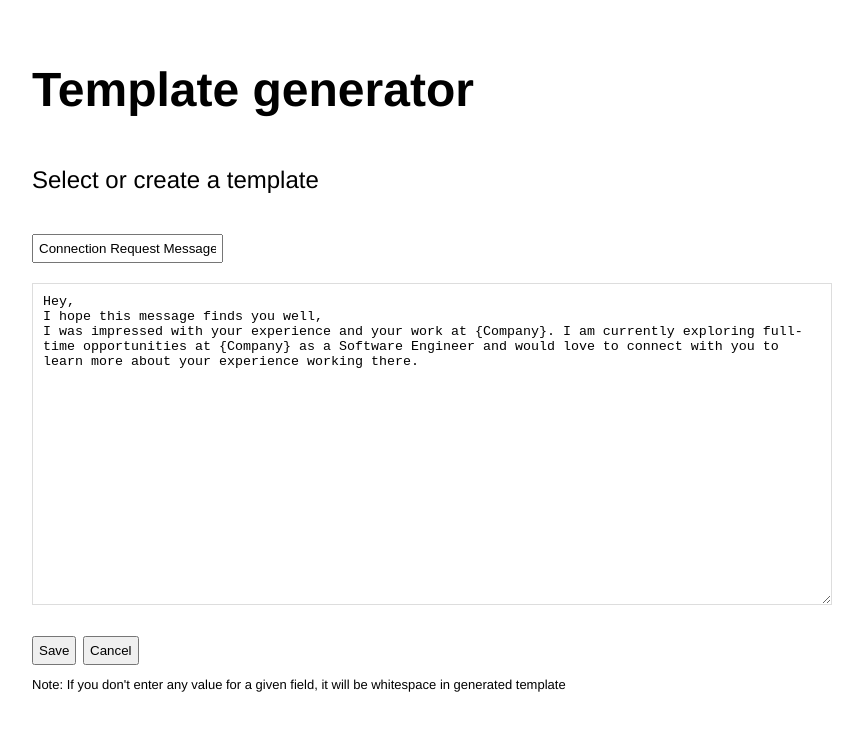
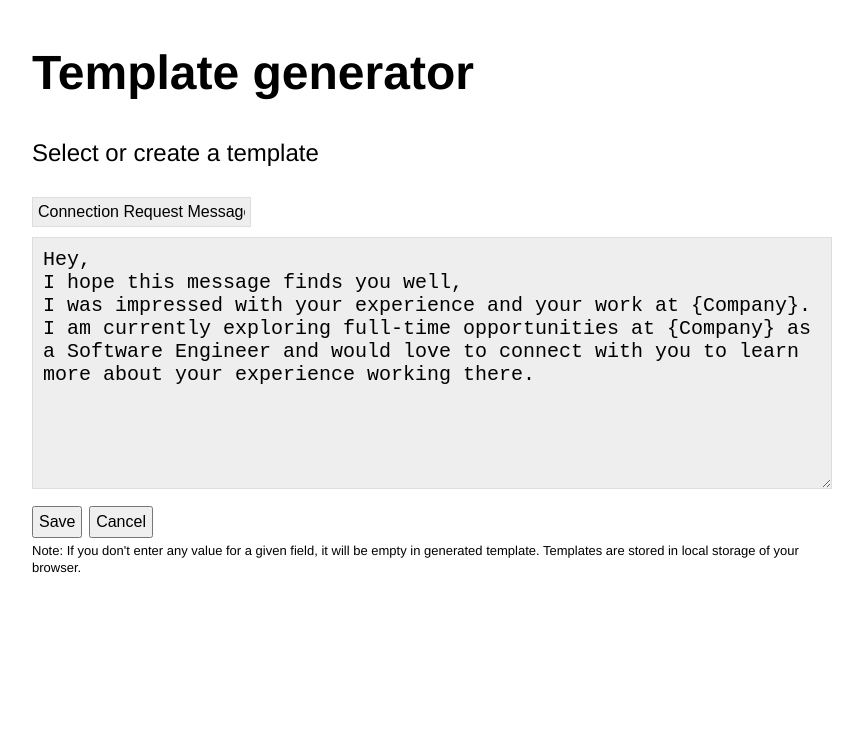
Before and after one commit to parthvyas7/template-generator, a plain HTML site: page index.html in a window 1280 px wide. Both pictures are taken after a click on the button "Edit Template". Shown: the whole page, without its empty margins (208-1071 px from the left). Drawn offline with Linux system fonts and the light colour scheme.

Commit message:
Some polishing & changed templates

```diff
--- a/index.html
+++ b/index.html
@@ -7,9 +7,8 @@
     <style>
       body {
         font-family: Helvetica, sans-serif;
-        line-height: 1.6;
-        margin: 0;
-        padding: 20px;
+        line-height: 1.3;
+        padding: 10px 20px;
         max-width: 800px;
         margin: 0 auto;
         font-size: x-large;
@@ -18,8 +17,13 @@
       input,
       button,
       textarea {
-        margin: 10px 0;
+        margin: 5px 0;
         padding: 5px;
+        font-size: medium;
+      }
+      input {
+        background-color: #eee;
+        border: 1px solid #ddd;
       }
       #output,
       #templateContent {
@@ -28,6 +32,8 @@
         border: 1px solid #ddd;
         width: 100%;
         box-sizing: border-box;
+        background-color: #eee;
+        font-size: x-large;
       }
       .hidden {
         display: none;
@@ -42,25 +48,31 @@
     <h1>Template generator</h1>
     <p>Select or create a template</p>
     <div id="templateSelection">
-      <select id="templateSelect" title="Select Template"></select>
-      <button id="editBtn" title="Edit Template">Edit Template</button>
-      <button id="newBtn" title="New Template">New Template</button>
-      <button id="deleteBtn" title="Delete Template">Delete Template</button>
+      <select id="templateSelect"></select>
+      <button id="editBtn">Edit Template</button>
+      <button id="newBtn">New Template</button>
+      <button id="deleteBtn">Delete Template</button>
     </div>
     <div id="templateEditor" class="hidden">
       <input id="templateName" type="text" placeholder="Template Name" />
-      <textarea id="templateContent" rows="20" cols="30"></textarea>
-      <button id="saveBtn" title="Save">Save</button>
-      <button id="cancelBtn" title="Cancel">Cancel</button>
+      <textarea
+        id="templateContent"
+        rows="10"
+        placeholder="Template Contents"
+      ></textarea>
+      <button id="saveBtn">Save</button>
+      <button id="cancelBtn">Cancel</button>
     </div>
     <div id="placeholders"></div>
     <button id="generateBtn" title="Generate">Generate</button>
-    <button id="copyBtn" title="Copy">Copy</button>
+    <button id="copyBtn">Copy</button>
+    <button id="clearBtn">Clear</button>
     <span id="copyMsg" class="hidden">Copied!</span>
     <pre id="output" class="hidden"></pre>
     <span class="psMsg"
-      >Note: If you don't enter any value for a given field, it will be
-      whitespace in generated template</span
+      >Note: If you don't enter any value for a given field, it will be empty in
+      generated template. Templates are stored in local storage of your
+      browser.</span
     >
     <script>
       let templates = {};
@@ -81,10 +93,12 @@
               "Thank you for agreeing to be a reference for me. I really appreciate it. Would it be possible for you to also provide feedback or suggestions on my skills and qualifications? I want to make sure I'm presenting myself in the best possible light, and any insights you can offer would be greatly appreciated",
             "Reply to Rejections":
               "Dear Recruiting Team,\n\nThank you for considering my application for the position of {Position}. While I am disappointed to hear that my qualifications did not meet your current needs, I appreciate your prompt response and the opportunity to apply.\n\nI am eager to improve my skills and qualifications in order to become a more competitive candidate in the future. I would be grateful if you could provide me with feedback or suggestions on where my profile or skills may not have met your expectations for this role. This feedback will be helpful for me to identify areas of improvement and refine my job search strategy.\nThank you for your time and consideration, and I look forward to the possibility of future opportunities with {Company}.",
-            "When you are going for a specific job position":
+            "Detailed job position":
               "{JobPosition} Referral/Application\n\nHi,\n\nI hope you're doing well. I'm writing to express interest in opportunities at {Company} and to request a referral for a {JobPosition} role.\n\nAs an experienced Software Engineer specializing in full-stack development with React.js and Node.js, I’m passionate about building innovative solutions and contributing to meaningful projects.\n\nAny assistance would be greatly appreciated.\n\nJob ID: {JobID}\nJob/Reference Link: {JobLink}\n\nPortfolio: https://parthvyas7.github.io\nGitHub: https://github.com/parthvyas7\nLeetCode: https://leetcode.com/parthvyas7\nResume: https://docs.google.com/document/d/1slcsrmNtTVKViEQiXK9XP837D2uTf-tgu2Nz9g8oLPs\n\nThank you!",
-            "When you don’t have details for a job position":
-              "Referral Request for {JobPosition} Position\n\nHi,\nI hope you're doing well. I'm writing to express interest in opportunities at {Company} and to request a referral for a Software Engineer role.\n\nAs an experienced Software Engineer specializing in full-stack development with React.js and Node.js, I’m passionate about building innovative solutions and contributing to meaningful projects.\n\nAny assistance would be greatly appreciated.\n\nPortfolio: https://parthvyas7.github.io\nGitHub: https://github.com/parthvyas7\nLeetCode: https://leetcode.com/parthvyas7\nResume: https://docs.google.com/document/d/1slcsrmNtTVKViEQiXK9XP837D2uTf-tgu2Nz9g8oLPs\n\nThank you!",
+            "For a job position with no details":
+              "Referral Request for Software engineer Position\n\nHi,\nI hope you're doing well. I'm writing to express interest in opportunities at {Company} and to request a referral for a Software Engineer role.\n\nAs an experienced Software Engineer specializing in full-stack development with React.js and Node.js, I’m passionate about building innovative solutions and contributing to meaningful projects.\n\nAny assistance would be greatly appreciated.\n\nPortfolio: https://parthvyas7.github.io\nGitHub: https://github.com/parthvyas7\nLeetCode: https://leetcode.com/parthvyas7\nResume: https://docs.google.com/document/d/1slcsrmNtTVKViEQiXK9XP837D2uTf-tgu2Nz9g8oLPs\n\nThank you!",
+            "Why this company?":
+              "I am excited about the opportunity to join {Company} because of its strong reputation for innovation and commitment to excellence. I am particularly drawn to {a specific aspect of company which interests you}, and I believe my skills and experience align well with the company’s goals. Furthermore, I am eager to contribute to sundays's success and grow alongside the team in a dynamic and challenging environment.",
           };
           saveTemplates();
         }
@@ -158,6 +172,12 @@
           })
           .catch((err) => console.error("Failed to copy: ", err));
       }
+      const clearContents = () => {
+        document.getElementById("output").classList.add("hidden");
+        document.querySelectorAll("#placeholders input").forEach((input) => {
+          input.value = "";
+        });
+      };
 
       function showEditor(isNew = false) {
         document.getElementById("templateSelection").classList.add("hidden");
@@ -165,6 +185,7 @@
         document.getElementById("placeholders").classList.add("hidden");
         document.getElementById("generateBtn").classList.add("hidden");
         document.getElementById("copyBtn").classList.add("hidden");
+        document.getElementById("clearBtn").classList.add("hidden");
         document.getElementById("output").classList.add("hidden");
 
         if (!isNew) {
@@ -184,6 +205,7 @@
         document.getElementById("placeholders").classList.remove("hidden");
         document.getElementById("generateBtn").classList.remove("hidden");
         document.getElementById("copyBtn").classList.remove("hidden");
+        document.getElementById("clearBtn").classList.remove("hidden");
         document.getElementById("output").classList.remove("hidden");
       }
 
@@ -195,6 +217,7 @@
           saveTemplates();
           populateTemplateSelect();
           hideEditor();
+          clearContents();
         } else {
           alert("Please provide both a name and content for the template.");
         }
@@ -222,6 +245,9 @@
           .getElementById("copyBtn")
           .addEventListener("click", copyToClipboard);
         document
+          .getElementById("clearBtn")
+          .addEventListener("click", clearContents);
+        document
           .getElementById("editBtn")
           .addEventListener("click", () => showEditor(false));
         document
```
